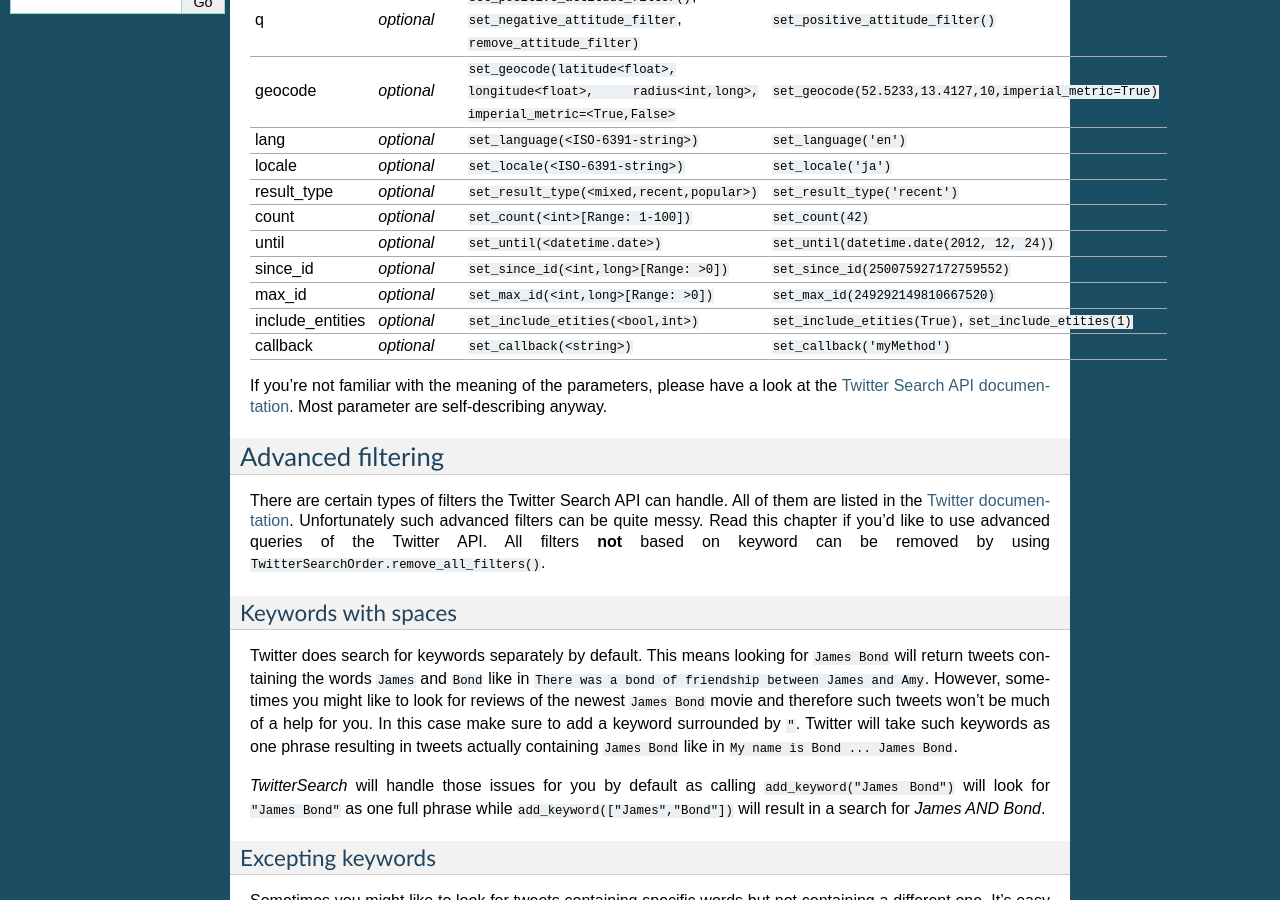
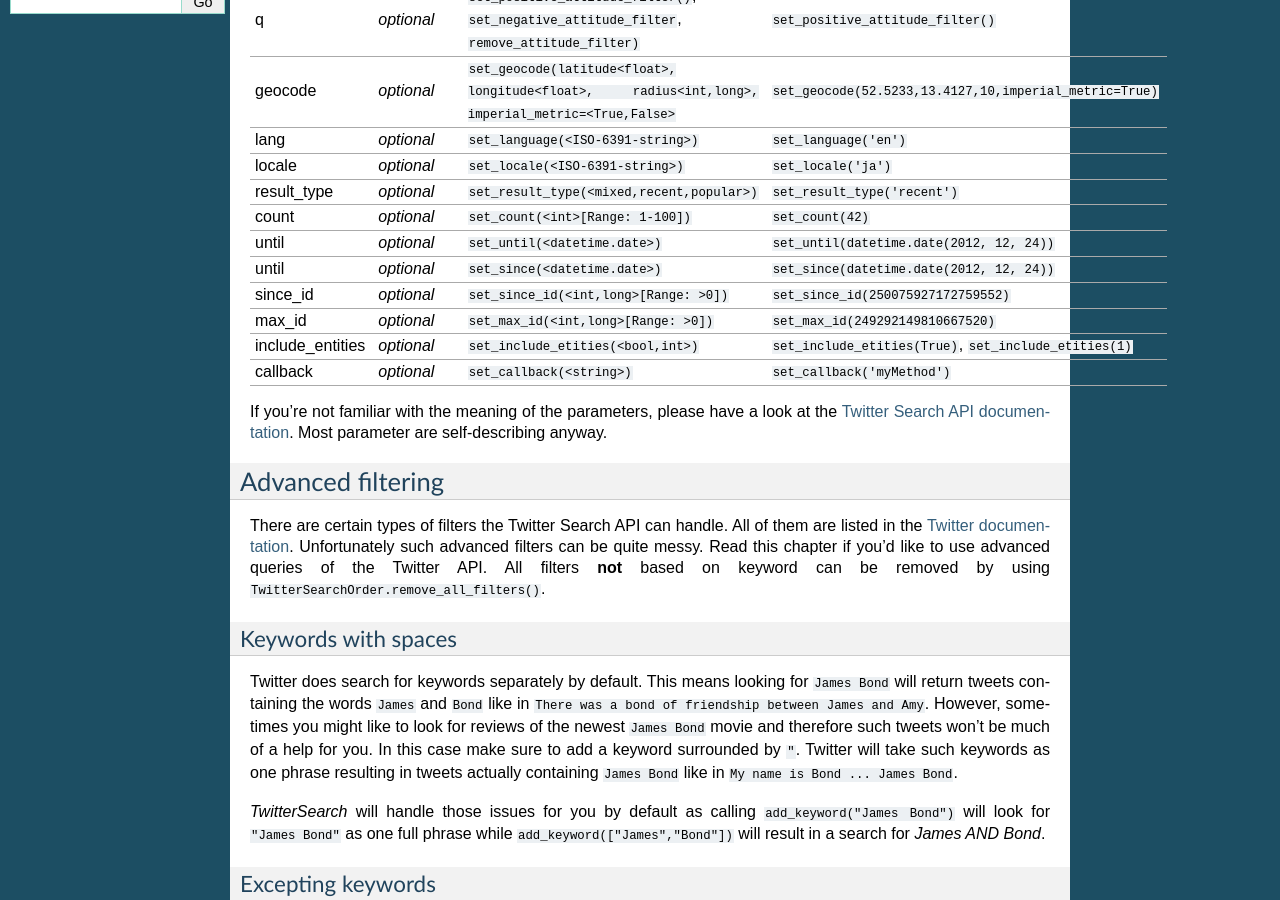
Before and after one commit to ckoepp/TwitterSearch, a Sphinx documentation site: the page built from docs/advanced_usage_tso.rst, in a window 1280 px wide and 900 px high, scrolled down 589 px. Built offline with Sphinx 7.4.7, drawn with Linux system fonts in a browser that asks for light colours.

Commit message:
adjusted documentation

```diff
--- a/docs/advanced_usage_tso.rst
+++ b/docs/advanced_usage_tso.rst
@@ -33,6 +33,8 @@
 count            *optional*     ``set_count(<int>[Range: 1-100])``                                                                ``set_count(42)``
 ---------------- -------------- ------------------------------------------------------------------------------------------------- -------------------------------------------------------------
 until            *optional*     ``set_until(<datetime.date>)``                                                                    ``set_until(datetime.date(2012, 12, 24))``
+---------------- -------------- ------------------------------------------------------------------------------------------------- -------------------------------------------------------------
+until            *optional*     ``set_since(<datetime.date>)``                                                                    ``set_since(datetime.date(2012, 12, 24))``
 ---------------- -------------- ------------------------------------------------------------------------------------------------- -------------------------------------------------------------
 since_id         *optional*     ``set_since_id(<int,long>[Range: >0])``                                                           ``set_since_id(250075927172759552)``
 ---------------- -------------- ------------------------------------------------------------------------------------------------- -------------------------------------------------------------
@@ -154,7 +156,7 @@
 
 *TwitterSearch* tries to concentrate on simple query and does prefer to submit arguments as parameters instead of merging them into the query string. Thus *TwitterSearch* will generate raw query strings like ``?q=foobar&until=2010-12-27`` instead of ``?q=foobar+since:2010-12-27``. Both versions will return the very same tweets but while the first one separates the values in different parameters, the second one just merges everything together. Doing so is likely to lead to long and possibly wrong query strings. Remember that you're perfectly able to submit stuff like ``?q=foobar+since:2010-12-27+until:2010-12-26`` which is obviously non-sense. If you would still like to dump everything into the ``q`` parameter you can do so manually by using ``set_keywords(['since:2010-12-27','until:2010-12-26'])`` for example.
 
-If you have no specific reason to actually include those time-based filters into the search query parameter directly, you should use the default methods of ``set_since_id()`` and/or ``set_until()``.
+If you have no specific reason to actually include those time-based filters into the search query parameter directly, you should use the default methods of ``set_since_id()``, ``set_since()`` and/or ``set_until()``.
 
 Advanced usage examples
 -----------------------
```
